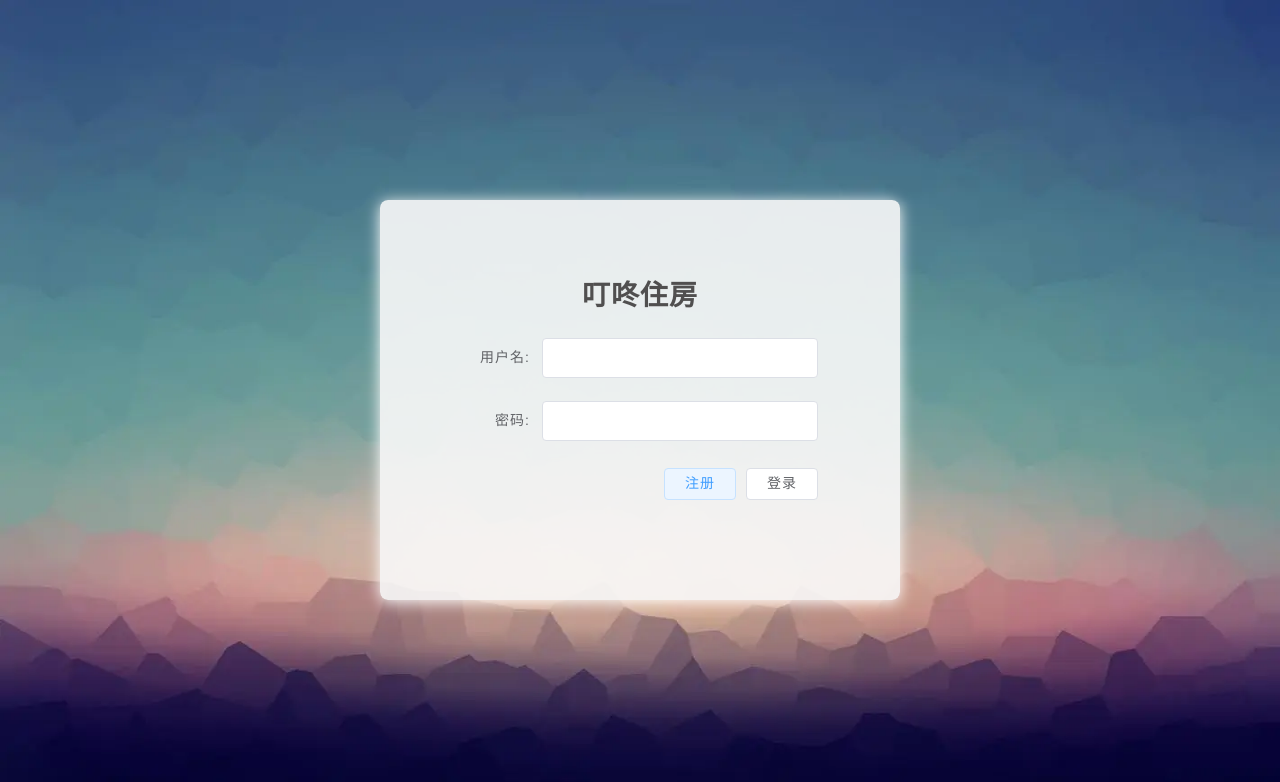
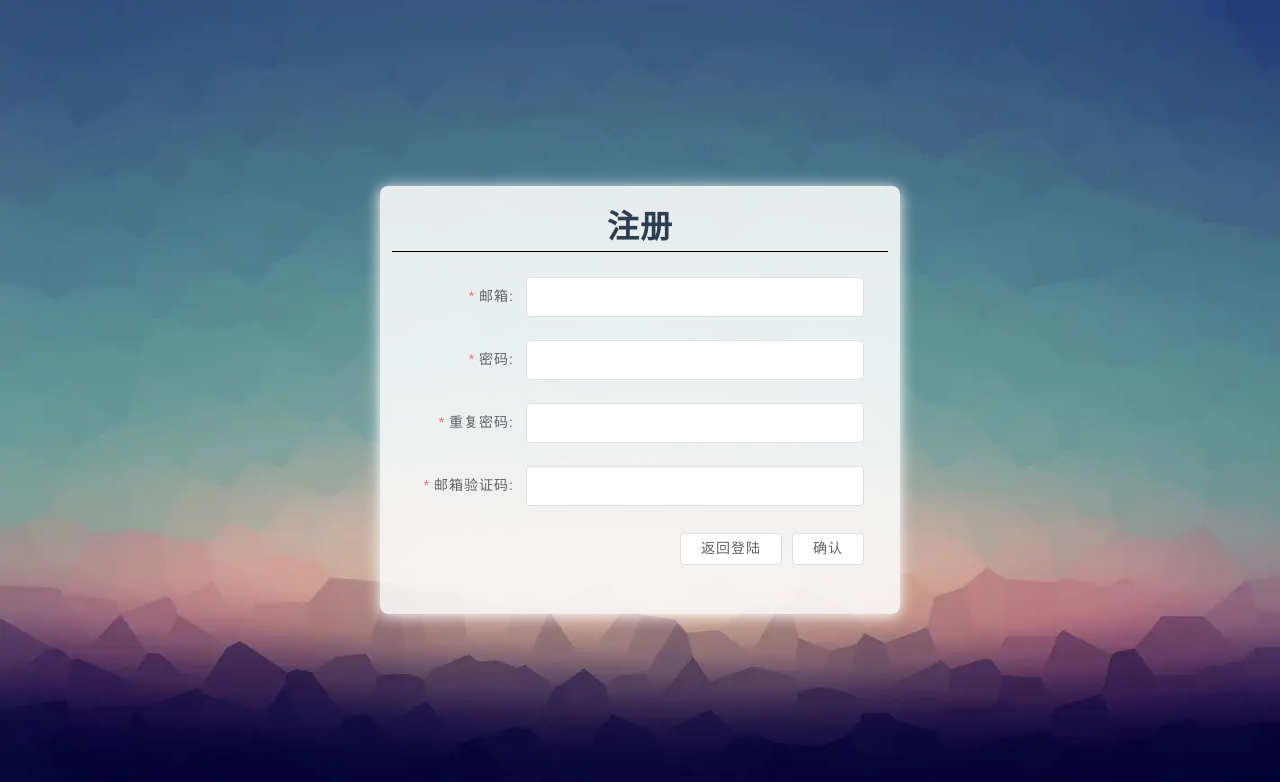
Before and after one commit to L-xs7/guest_vue, a Vue app: page /login in a window 1280 px wide. Both pictures are taken after a click on the button "注册". Shown: the top 782 px of the page. Built offline with nearby package versions, Linux system fonts and the light colour scheme; a web font is replaced by a local one.

Commit message:
添加注册表单验证

```diff
--- a/src/assets/style/elementui/el_form.scss
+++ b/src/assets/style/elementui/el_form.scss
@@ -1,8 +1,8 @@
 .el-form{
     .el-form-item{
         &:last-child{
-            display: flex;
-            justify-content: flex-end;
+            // display: flex;
+            // justify-content: flex-end;
             .el-button--default{
                 padding:8px 20px !important;
             }
--- a/src/views/config/menu/MenuConfig.vue
+++ b/src/views/config/menu/MenuConfig.vue
@@ -125,21 +125,21 @@
                     confirmButtonText: '确定',
                     cancelButtonText: '取消',
                     type: 'warning',
-                }).catch((err)=>err)
+                }).catch((err) => err)
 
                 if (result !== 'confirm') return this.$message.info('已取消删除')
 
-                const res = await this.getRequest(`/menu/delMenu?id=${row.id}`).catch(err=>err)
+                const res = await this.getRequest(`/menu/delMenu?id=${row.id}`).catch(err => err)
                 if (res.status === 200) {
                     this.$message.success(`已成功删除【${row.name}】菜单`)
                     this.getMenuTree()
                 }
             },
             //修改菜单信息
-            updateMenu(row){
-                PubSub.publish('update',row)
-                this.title="编辑菜单"
-                this.menuDialogVisible=true
+            updateMenu(row) {
+                PubSub.publish('update', row)
+                this.title = "编辑菜单"
+                this.menuDialogVisible = true
             }
         },
         mounted() {
@@ -165,6 +165,8 @@
         }
 
         .table_div {
+            background-color: #fff;
+            border-top: 1px solid #ebeef5;
             padding: 12px;
             flex-grow: 1;
             position: relative;
--- a/src/views/config/region/RegionConfig.vue
+++ b/src/views/config/region/RegionConfig.vue
@@ -318,7 +318,9 @@
       flex-grow: 1;
       display: flex;
       padding: 12px;
-      background-color: #F5F7FB;
+      border-top: 1px solid #ebeef5;
+      background-color: #FFFFFF;
+
 
       .left_list {
         width: 270px;
--- a/src/views/config/role/Role.vue
+++ b/src/views/config/role/Role.vue
@@ -6,7 +6,7 @@
         搜索
       </el-button>
       <el-button icon="el-icon-plus" size="medium" type="primary" style="margin-left:8px">
-        添加权限11
+        添加权限
       </el-button>
     </div>
 
@@ -89,6 +89,8 @@
     }
 
     .table_div {
+      background-color: #fff;
+      border-top: 1px solid #ebeef5;
       padding: 12px;
       flex-grow: 1;
       position: relative;
--- a/src/views/layout/Layout.vue
+++ b/src/views/layout/Layout.vue
@@ -45,8 +45,7 @@
               <img slot="reference" src="@/assets/imgs/tx.jpeg" alt="">
               <div slot class="popMenu">
                 <span>个人中心</span>
-                <span>退出登陆</span>
-
+                <span @click="loggedOut">退出登陆</span>
               </div>
             </el-popover>
           </div>
@@ -93,6 +92,10 @@
       menuSelHandle(val) {
         window.sessionStorage.setItem("indexPath", val);
       },
+      //退出登陆
+      loggedOut() {
+        this.$router.push('/')
+      }
     },
     created() {
       if (window.sessionStorage.getItem("indexPath")) {
@@ -184,13 +187,16 @@
     padding-right: 0 !important;
     // background-color: #f5f7fb;
     min-width: 30px !important;
+
     .popMenu {
       display: flex;
       flex-direction: column;
-      span{
+
+      span {
         line-height: 40px;
         text-align: center;
-        &:hover{
+
+        &:hover {
           background-color: #f5f7fb;
         }
       }
--- a/src/views/login/Login.vue
+++ b/src/views/login/Login.vue
@@ -1,18 +1,40 @@
 <template>
   <div class="login_main" id="login_main">
-    <div class="login_form">
+    <div class="login_form" v-show="isLogin">
       <!-- Biaoti -->
       <p>叮咚住房</p>
-      <el-form label-width="80px">
+      <el-form :model="loginModel" ref="loginRules" label-width="80px">
         <el-form-item label="用户名:">
-          <el-input style="width: 276px"></el-input>
+          <el-input v-model="loginModel.username" style=""></el-input>
         </el-form-item>
         <el-form-item label="密码:">
-          <el-input style="width: 276px"></el-input>
+          <el-input type="password" v-model="loginModel.password" style=""></el-input>
         </el-form-item>
-        <el-form-item>
-          <el-button>注册</el-button>
+        <el-form-item class="form_btn">
+          <el-button @click="registered">注册</el-button>
           <el-button @click="login">登录</el-button>
+        </el-form-item>
+      </el-form>
+    </div>
+    <div class="register_form" v-show="!isLogin">
+      <span>注册</span>
+      <div class="zx"></div>
+      <el-form :model="register" :rules="regRules" ref="registerForm" label-width="110px">
+        <el-form-item label="邮箱:" prop="email">
+          <el-input v-model="register.email" style=""></el-input>
+        </el-form-item>
+        <el-form-item label="密码:" prop="password">
+          <el-input type="password" v-model="register.password" style=""></el-input>
+        </el-form-item>
+        <el-form-item label="重复密码:" prop="againPassword">
+          <el-input type="password" v-model="register.againPassword" style=""></el-input>
+        </el-form-item>
+        <el-form-item label="邮箱验证码:" prop="vCode">
+          <el-input v-model="register.vCode" style=""></el-input>
+        </el-form-item>
+        <el-form-item class="form_btn">
+          <el-button @click="retLogin">返回登陆</el-button>
+          <el-button @click="retConfirm">确认</el-button>
         </el-form-item>
       </el-form>
     </div>
@@ -24,7 +46,79 @@ export default {
     // eslint-disable-next-line vue/multi-word-component-names
     name: "Login",
     data() {
-    return {};
+      var checkEmail = (rule, value, callback) => {
+        const mailReg = /^([a-zA-Z0-9_-])+@([a-zA-Z0-9_-])+(.[a-zA-Z0-9_-])+/
+        if (!value) {
+          return callback(new Error('邮箱不能为空'))
+        }
+        setTimeout(() => {
+          if (mailReg.test(value)) {
+            callback()
+          } else {
+            callback(new Error('请输入正确的邮箱格式'))
+          }
+        }, 100)
+      }
+
+      var checkAgainPassword = (rule, value, callback) => {
+
+        setTimeout(() => {
+          console.log(this.register)
+          if (value === this.register.password) {
+            callback()
+          } else {
+            callback(new Error('两次输入的密码不一致'))
+          }
+        }, 100)
+      }
+
+      return {
+        isLogin: true,
+        register: {
+          email: '',
+          password: '',
+          againPassword: '',
+          vCode: ''
+        },
+        regRules: {
+          email: [{
+              required: true,
+              message: '邮箱不能为空'
+            },
+            {
+              validator: checkEmail,
+              message: '请输入正确的邮箱格式',
+              trigger: 'blur'
+            }
+          ],
+          password: [{
+              required: true,
+              trigger: 'blur',
+              message: '密码不能为空'
+            },
+            {
+              //插入正则验证：大小写、数字、至少8位、不常用字符
+              pattern: /^(?![0-9]+$)(?![a-zA-Z]+$)[0-9A-Za-z]{6,16}$/,
+              message: "密码应当至少6位且含有数字、字母",
+            }
+          ],
+          againPassword: [{
+            required: true,
+            validator: checkAgainPassword,
+            trigger: 'blur'
+          }],
+          vCode: [{
+            required: true,
+            trigger: 'blur',
+            message: '邮箱验证码不能为空'
+          }]
+        },
+        loginModel: {
+          username: '',
+          password: ''
+        }
+
+      };
     },
     components: {},
     methods: {
@@ -33,6 +127,23 @@ export default {
           name: "Layout",
         });
       },
+      registered() {
+        this.isLogin = false
+      },
+      retLogin() {
+        this.$refs.registerForm.resetFields();
+        this.isLogin = true
+      },
+      retConfirm() {
+        this.$refs.registerForm.validate((valid) => {
+          if (valid) {
+            alert('submit!');
+          } else {
+            console.log('error submit!!');
+            return false;
+          }
+        });
+      }
     },
     mounted() {},
   };
@@ -47,24 +158,65 @@ export default {
     background: url(@/assets/imgs/login_background2.webp);
     background-repeat: no-repeat;
     background-size: 100% 100%;
-  .login_form {
+
+    .login_form,
+    .register_form {
+      padding: 12px;
+      width: 520px;
+      height: 428px;
+      display: flex;
+      flex-direction: column;
+      justify-content: center;
+      background-color: rgba(249, 249, 249, 0.9);
+      position: absolute;
+      z-index: 999;
+      border-radius: 8px;
+      box-shadow: #fff 0px 2px 15px 0px;
+
       p {
         font-weight: 700;
         color: rgb(80, 79, 79);
         font-size: 28px;
         margin-bottom: 20px;
       }
-    width: 520px;
-    height: 400px;
+    }
+
+    .login_form {
+      .el-form {
+        padding: 0 24px;
+
+        .form_btn {
           display: flex;
-    flex-direction: column;
-    justify-content: center;
-    align-items: center;
-    background-color: rgba(249, 249, 249, 0.9);
-    position: absolute;
-    z-index: 999;
-    border-radius: 8px;
-    box-shadow: #fff 0px 2px 15px 0px;
+          justify-content: flex-end;
+        }
+      }
+    }
+
+    .register_form {
+      flex: 1;
+
+      span {
+        font-size: 32px;
+        font-weight: 700;
+      }
+
+      .zx {
+        height: 1px;
+        width: 100%;
+        background-color: black;
+        margin-top: 8px;
+        flex-shrink: 0;
+      }
+
+      .el-form {
+        padding: 0 24px;
+        margin-top: 24px;
+
+        .form_btn {
+          display: flex;
+          justify-content: flex-end;
+        }
+      }
     }
   }
 </style>
```
Also changed, not shown: 2 other files (tests, documents, lock files or other folders). Lines whose indentation alone changed are shown as unchanged.
